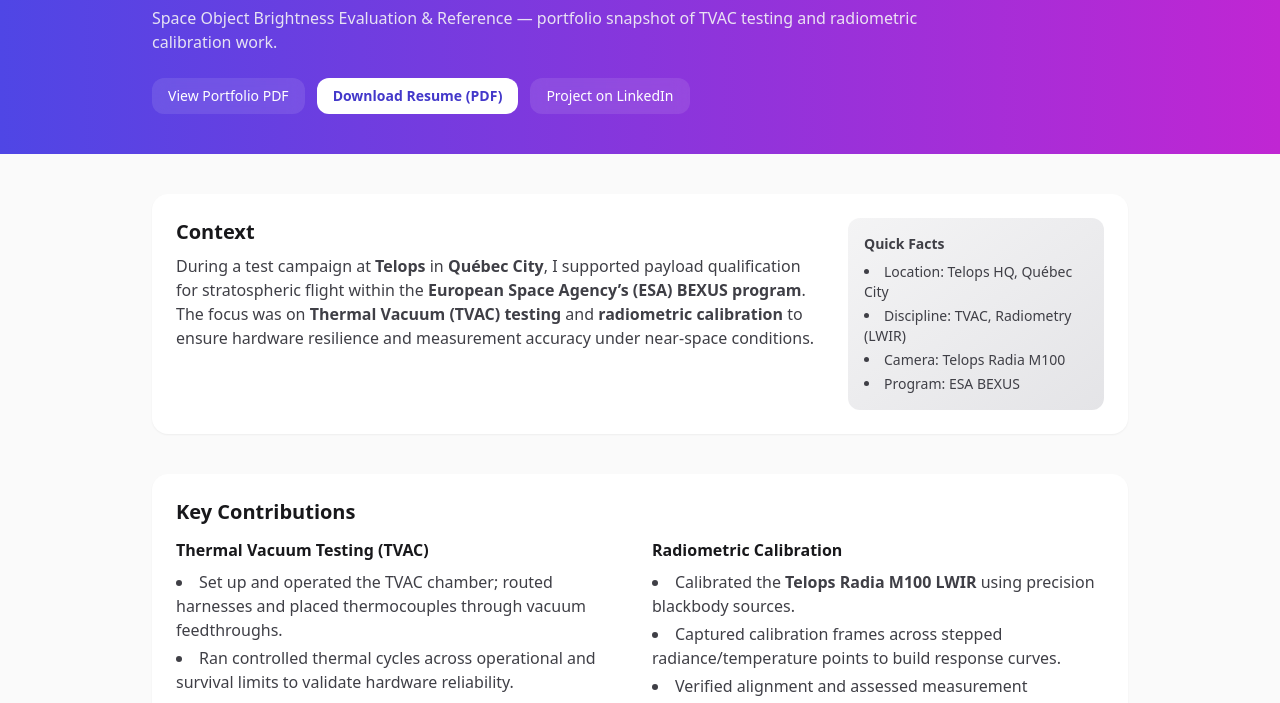
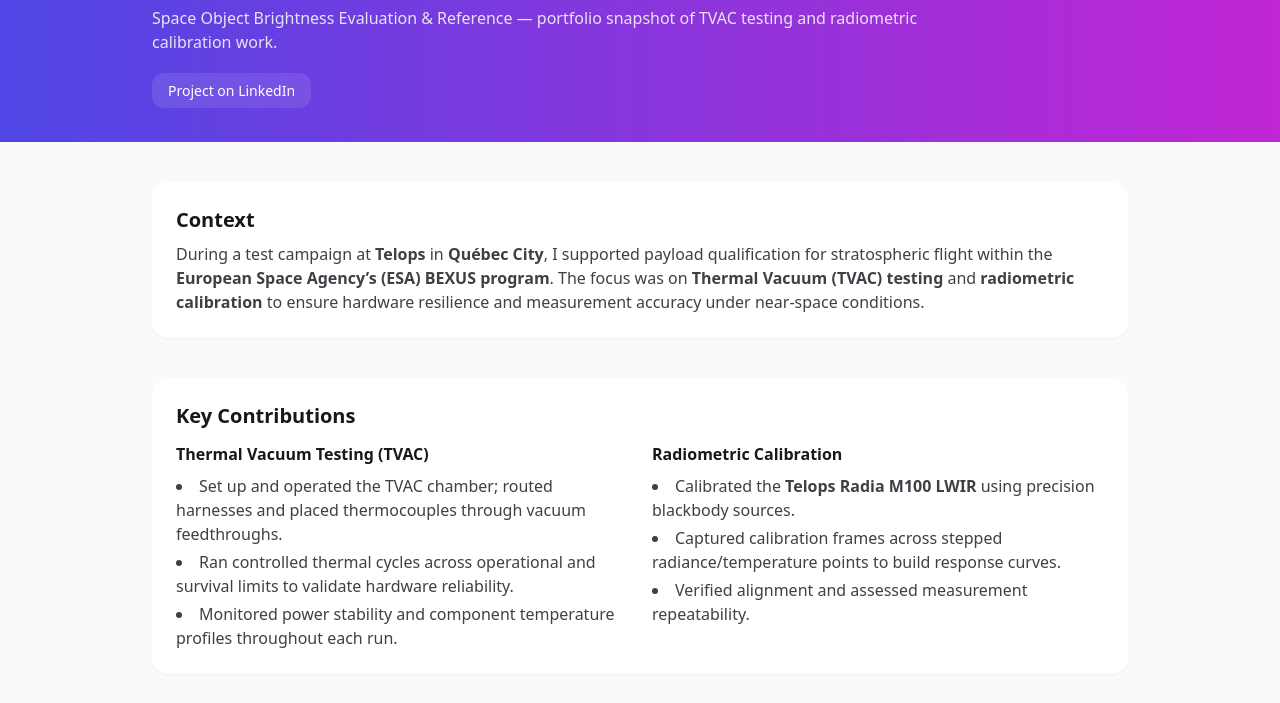
Before and after one commit to madisonprange/SOBER-Project, a plain HTML site: page index.html in a window 1280 px wide. Shown: the part 86-789 px from the top of the page. Drawn offline with nearby package versions, Linux system fonts and the light colour scheme.

Commit message:
Update index.html

```diff
--- a/index.html
+++ b/index.html
@@ -23,10 +23,7 @@
         <p class="mt-3 text-zinc-100/90 max-w-3xl">
           Space Object Brightness Evaluation & Reference — portfolio snapshot of TVAC testing and radiometric calibration work.
         </p>
-        <div class="mt-6 flex flex-wrap gap-3">
-          <!-- Replace the # with your public PDF links -->
-          <a href="#" target="_blank" rel="noopener noreferrer" class="rounded-xl bg-white/10 px-4 py-2 text-sm font-medium backdrop-blur hover:bg-white/20">View Portfolio PDF</a>
-          <a href="#" target="_blank" rel="noopener noreferrer" class="rounded-xl bg-white px-4 py-2 text-sm font-semibold text-indigo-700 hover:bg-zinc-100">Download Resume (PDF)</a>
+        <div class="mt-6">
           <a href="https://www.linkedin.com/company/s-o-b-e-r-bexus/posts/?feedView=all" target="_blank" rel="noopener noreferrer" class="rounded-xl bg-white/10 px-4 py-2 text-sm font-medium backdrop-blur hover:bg-white/20">Project on LinkedIn</a>
         </div>
       </div>
@@ -36,27 +33,12 @@
     <main class="max-w-5xl mx-auto px-6 py-10 space-y-10">
       <!-- About / Context -->
       <section class="bg-white rounded-2xl p-6 shadow-sm card">
-        <div class="flex flex-col md:flex-row items-start gap-6">
-          <div class="flex-1">
-            <h2 class="text-xl font-bold">Context</h2>
-            <p class="mt-2 text-zinc-700">
-              During a test campaign at <strong>Telops</strong> in <strong>Québec City</strong>, I supported payload qualification for stratospheric flight within the
-              <strong>European Space Agency’s (ESA) BEXUS program</strong>. The focus was on <strong>Thermal Vacuum (TVAC) testing</strong> and <strong>radiometric calibration</strong>
-              to ensure hardware resilience and measurement accuracy under near‑space conditions.
-            </p>
-          </div>
-          <div class="w-full md:w-64">
-            <div class="bg-gradient-to-br from-zinc-100 to-zinc-200 rounded-xl p-4 text-sm text-zinc-700">
-              <div class="font-semibold">Quick Facts</div>
-              <ul class="mt-2 list-disc list-inside space-y-1">
-                <li>Location: Telops HQ, Québec City</li>
-                <li>Discipline: TVAC, Radiometry (LWIR)</li>
-                <li>Camera: Telops Radia M100</li>
-                <li>Program: ESA BEXUS</li>
-              </ul>
-            </div>
-          </div>
-        </div>
+        <h2 class="text-xl font-bold">Context</h2>
+        <p class="mt-2 text-zinc-700">
+          During a test campaign at <strong>Telops</strong> in <strong>Québec City</strong>, I supported payload qualification for stratospheric flight within the
+          <strong>European Space Agency’s (ESA) BEXUS program</strong>. The focus was on <strong>Thermal Vacuum (TVAC) testing</strong> and <strong>radiometric calibration</strong>
+          to ensure hardware resilience and measurement accuracy under near-space conditions.
+        </p>
       </section>
 
       <!-- Contributions -->
@@ -87,7 +69,7 @@
         <h2 class="text-xl font-bold">Data Analysis & Outcomes</h2>
         <p class="mt-2 text-zinc-700">
           After testing, I analyzed thermal profiles and calibration frames to generate baseline curves, quantify sensor accuracy,
-          and identify any thermal lag or anomalies. The findings were compiled into the team’s <strong>pre‑flight qualification package</strong>
+          and identify any thermal lag or anomalies. The findings were compiled into the team’s <strong>pre-flight qualification package</strong>
           and directly supported <strong>mission readiness</strong> for stratospheric deployment.
         </p>
         <div class="mt-4 flex flex-wrap gap-3">
```
